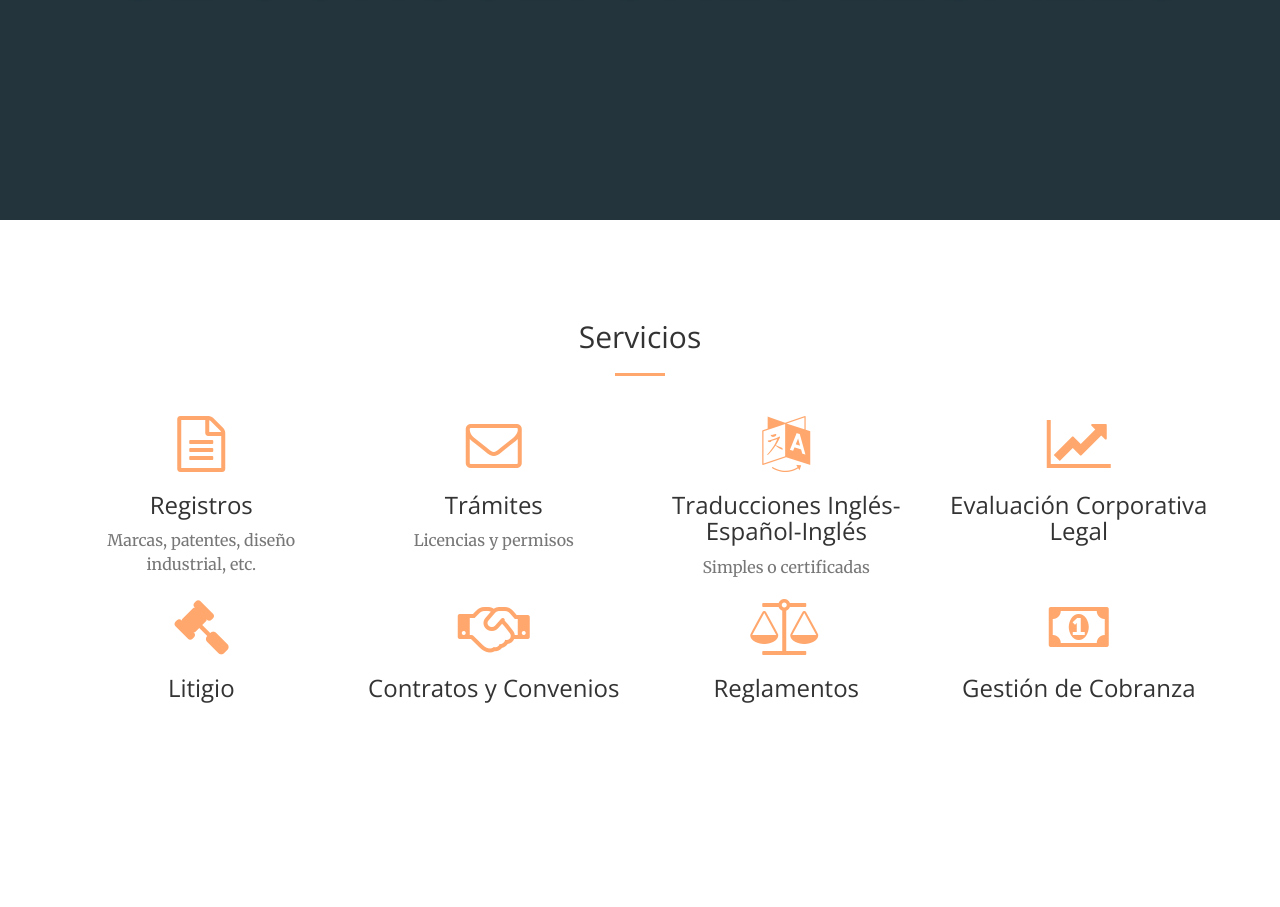
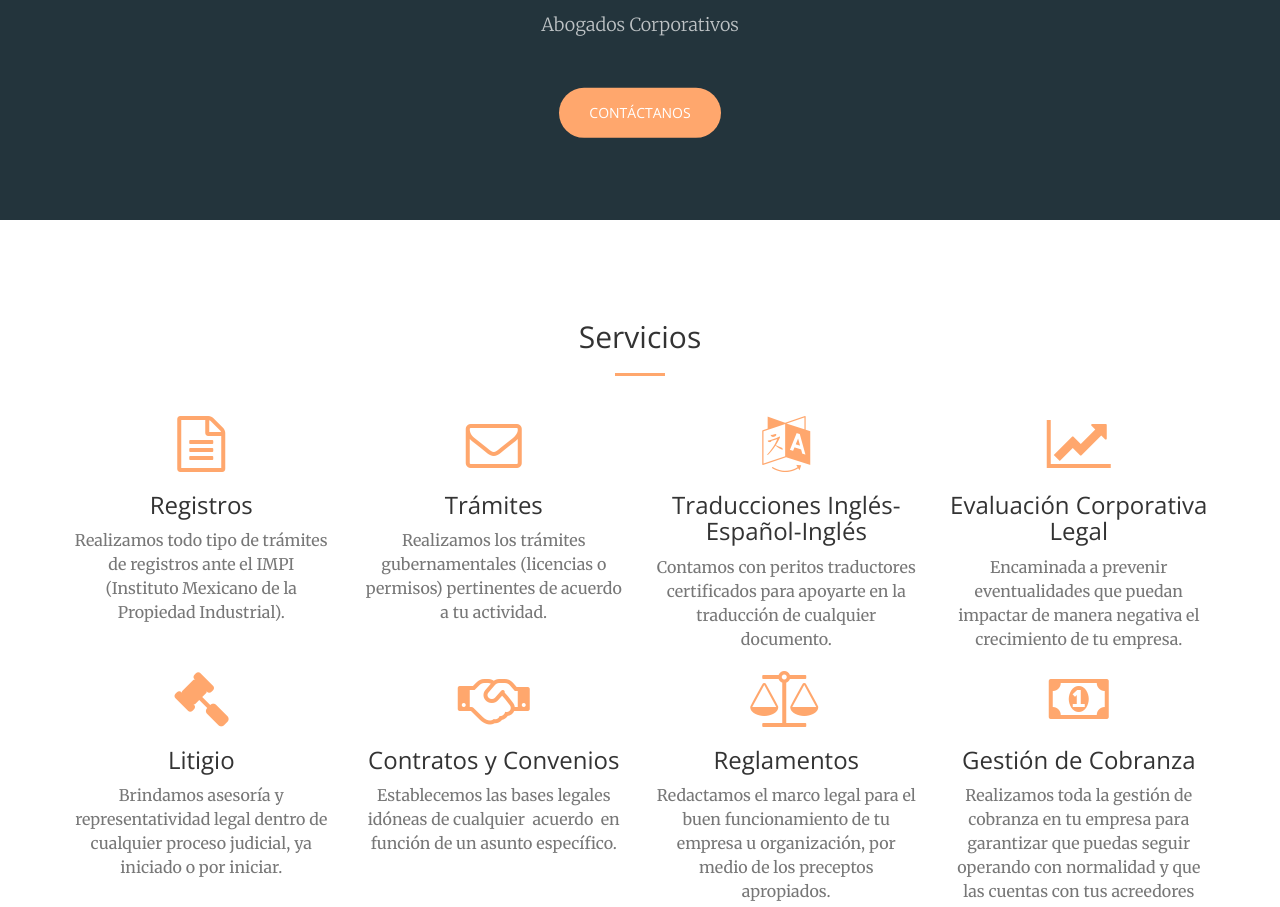
Before and after one commit to huevosabio/geconsultores, a website: page index.html in a window 1280 px wide. Shown: the part 580-1487 px from the top of the page. Drawn offline with nearby package versions, Linux system fonts and the light colour scheme; files that its build step writes are made by us from their sources.

Commit message:
svg looks nice

```diff
--- a/index.html
+++ b/index.html
@@ -9,7 +9,7 @@
     <meta name="description" content="">
     <meta name="author" content="">
 
-    <title>GE Consultores</title>
+    <title>GE Consultores Legales</title>
 
     <!-- Bootstrap Core CSS -->
     <link href="vendor/bootstrap/css/bootstrap.min.css" rel="stylesheet">
@@ -72,12 +72,18 @@
 
     <header>
         <div class="header-content">
-            <!--<div class="header-content-inner">
-                <h1 id="homeHeading">GE Consultores</h1>
+            <div class="header-content-inner">
+                <img src="img/logo.svg"/>
+                <br>
+                <br>
+                <br>
+                <br>
+                <br>
+                <h1 id="homeHeading" style="color: #ffa76d;">GE Consultores Legales</h1>
                 <hr>
-                <p></p>
-                <a href="#about" class="btn btn-primary btn-xl page-scroll">Find Out More</a>
-            </div>-->
+                <p>Abogados Corporativos</p>
+                <a href="#contact" class="btn btn-primary btn-xl page-scroll">Contáctanos</a>
+            </div>
         </div>
     </header>
 
@@ -109,56 +115,56 @@
                     <div class="service-box">
                         <i class="fa fa-4x fa-file-text-o text-primary sr-icons"></i>
                         <h3>Registros</h3>
-                        <p class="text-muted">Marcas, patentes, diseño industrial, etc.</p>
+                        <p class="text-muted">Realizamos todo tipo de trámites de registros ante el IMPI (Instituto Mexicano de la Propiedad Industrial).</p>
                     </div>
                 </div>
                 <div class="col-lg-3 col-md-6 text-center">
                     <div class="service-box">
                         <i class="fa fa-4x fa-envelope-o text-primary sr-icons"></i>
                         <h3>Trámites</h3>
-                        <p class="text-muted">Licencias y permisos</p>
+                        <p class="text-muted">Realizamos los trámites gubernamentales (licencias o permisos) pertinentes de acuerdo a tu actividad.</p>
                     </div>
                 </div>
                 <div class="col-lg-3 col-md-6 text-center">
                     <div class="service-box">
                         <i class="fa fa-4x fa-language text-primary sr-icons"></i>
                         <h3>Traducciones Inglés-Español-Inglés</h3>
-                        <p class="text-muted">Simples o certificadas</p>
+                        <p class="text-muted">Contamos con peritos traductores certificados para apoyarte en la traducción de cualquier documento.</p>
                     </div>
                 </div>
                 <div class="col-lg-3 col-md-6 text-center">
                     <div class="service-box">
                         <i class="fa fa-4x fa-line-chart text-primary sr-icons"></i>
                         <h3>Evaluación Corporativa Legal</h3>
-                        <p class="text-muted" style="color:white">this is not visible</p>
+                        <p class="text-muted">Encaminada a prevenir eventualidades que puedan impactar de manera negativa el crecimiento de tu empresa.</p>
                     </div>
                 </div>
                 <div class="col-lg-3 col-md-6 text-center">
                     <div class="service-box">
                         <i class="fa fa-4x fa-gavel text-primary sr-icons"></i>
                         <h3>Litigio</h3>
-                        <p class="text-muted" style="color:white">this is not visible</p>
+                        <p class="text-muted">Brindamos asesoría y representatividad legal dentro de cualquier proceso judicial, ya iniciado o por iniciar.</p>
                     </div>
                 </div>
                 <div class="col-lg-3 col-md-6 text-center">
                     <div class="service-box">
                         <i class="fa fa-4x fa-handshake-o text-primary sr-icons"></i>
                         <h3>Contratos y Convenios</h3>
-                        <p class="text-muted" style="color:white">this is not visible</p>
+                        <p class="text-muted">Establecemos las bases legales idóneas de cualquier  acuerdo  en función de un asunto específico.</p>
                     </div>
                 </div>
                 <div class="col-lg-3 col-md-6 text-center">
                     <div class="service-box">
                         <i class="fa fa-4x fa-balance-scale text-primary sr-icons"></i>
                         <h3>Reglamentos</h3>
-                        <p class="text-muted" style="color:white">this is not visible</p>
+                        <p class="text-muted">Redactamos el marco legal para el buen funcionamiento de tu empresa u organización, por medio de los preceptos apropiados.</p>
                     </div>
                 </div>
                 <div class="col-lg-3 col-md-6 text-center">
                     <div class="service-box">
                         <i class="fa fa-4x fa-money text-primary sr-icons"></i>
                         <h3>Gestión de Cobranza</h3>
-                        <p class="text-muted" style="color:white">this is not visible</p>
+                        <p class="text-muted">Realizamos toda la gestión de cobranza en tu empresa para garantizar que puedas seguir operando con normalidad y que las cuentas con tus acreedores sean saldadas en tiempo y forma.</p>
                     </div>
                 </div>
             </div>
@@ -282,7 +288,7 @@
                 </div>
                 <div class="col-lg-4 text-center">
                     <i class="fa fa-phone fa-3x sr-contact"></i>
-                    <p>656-123-4567</p>
+                    <p><a href="tel:+52-656-389-0562">656-389-0562</a></p>
                 </div>
                 <div class="col-lg-4 text-center">
                     <i class="fa fa-envelope-o fa-3x sr-contact"></i>
--- a/less/creative.less
+++ b/less/creative.less
@@ -165,7 +165,8 @@ header {
     min-height: 100%;
     .background-cover;
     background-position: center;
-    background-image: url('../img/logo.png');
+    background-color: #23343c;
+    // background-image: url('../img/logo.png');
     text-align: center;
     color: white;
     .header-content {
```
Also changed, not shown: css/creative.css, css/creative.min.css, img/logo.svg (added), 2 other files.
